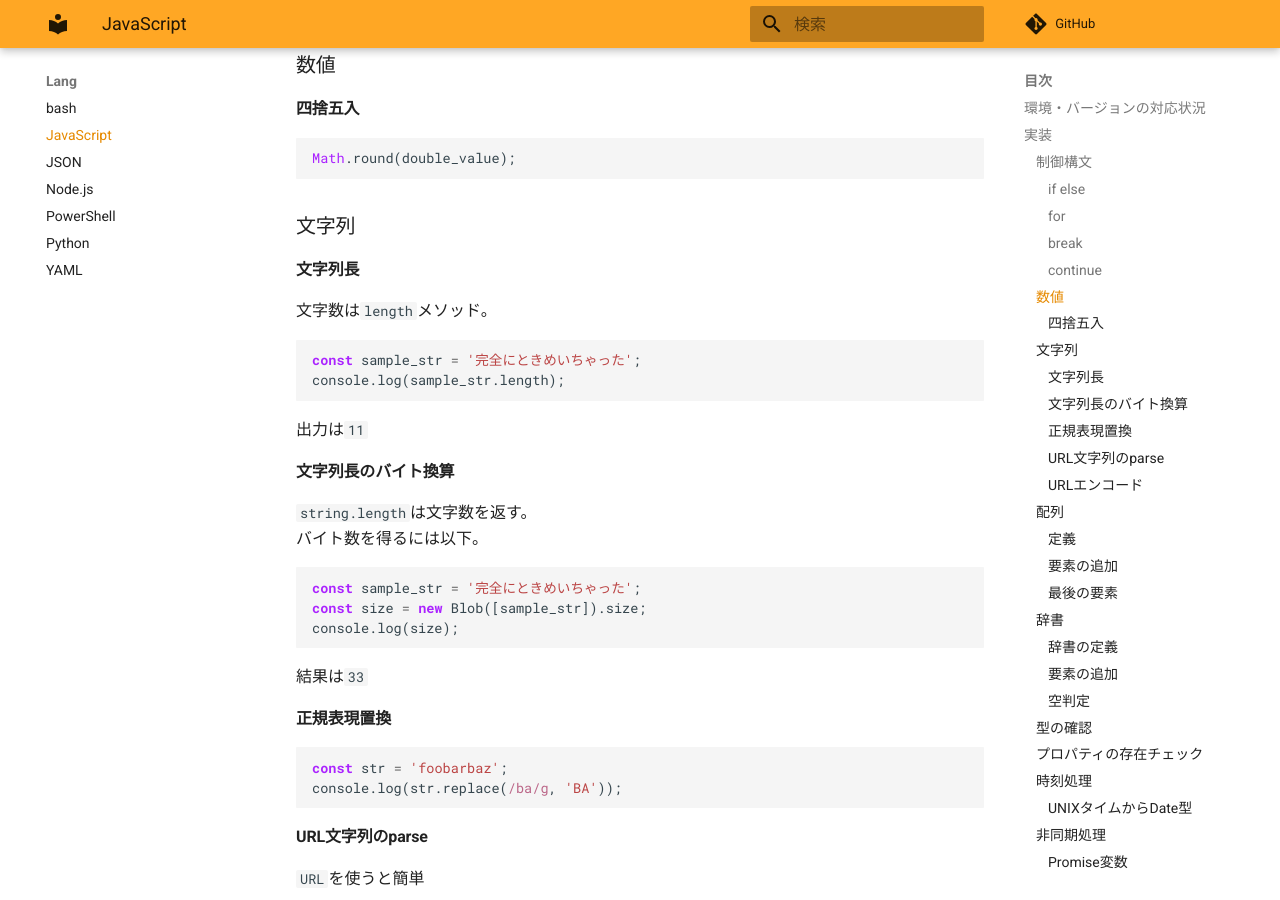
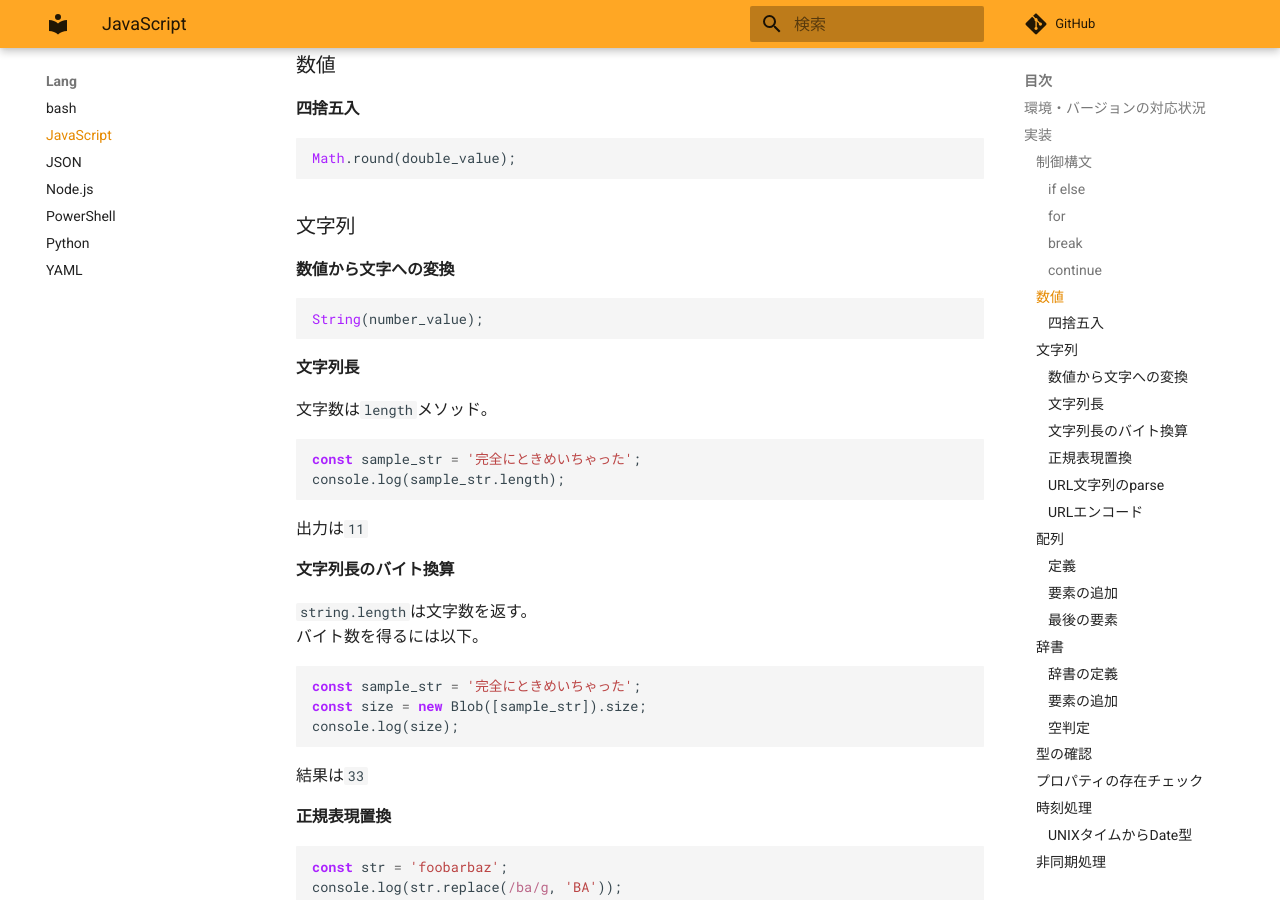
Before and after one commit to zaki-lknr/docs, an MkDocs documentation site: the page built from docs/lang/js.md, in a window 1280 px wide and 900 px high, scrolled down 1238 px. Built offline with MkDocs 1.6.1 and Material for MkDocs 9.7.7, drawn with Linux system fonts in a browser that asks for light colours; comment, search, counter and statistics services are not loaded.

Commit message:
add: lang/javascript: int->string

````diff
--- a/docs/lang/js.md
+++ b/docs/lang/js.md
@@ -60,6 +60,12 @@ Math.round(double_value);
 ```
 
 ### 文字列
+
+#### 数値から文字への変換
+
+```javascript
+String(number_value);
+```
 
 #### 文字列長
 
````
